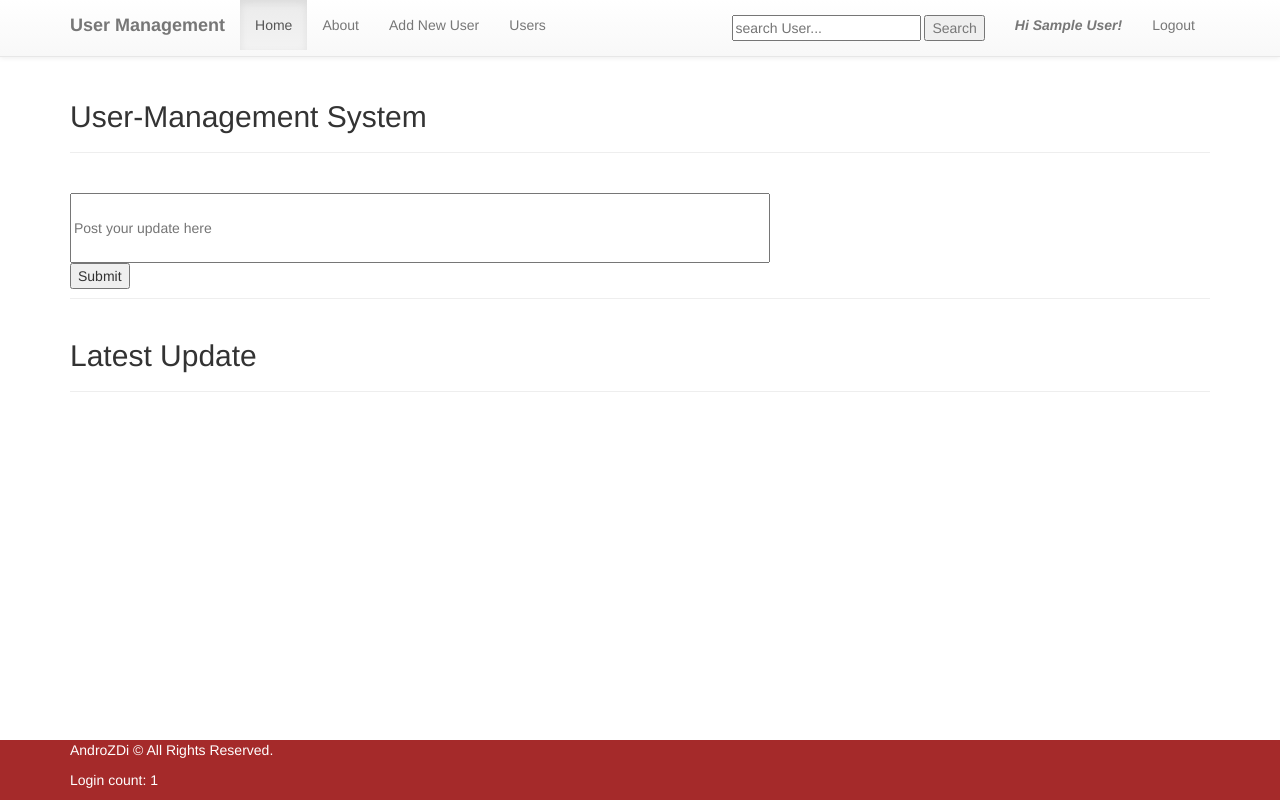
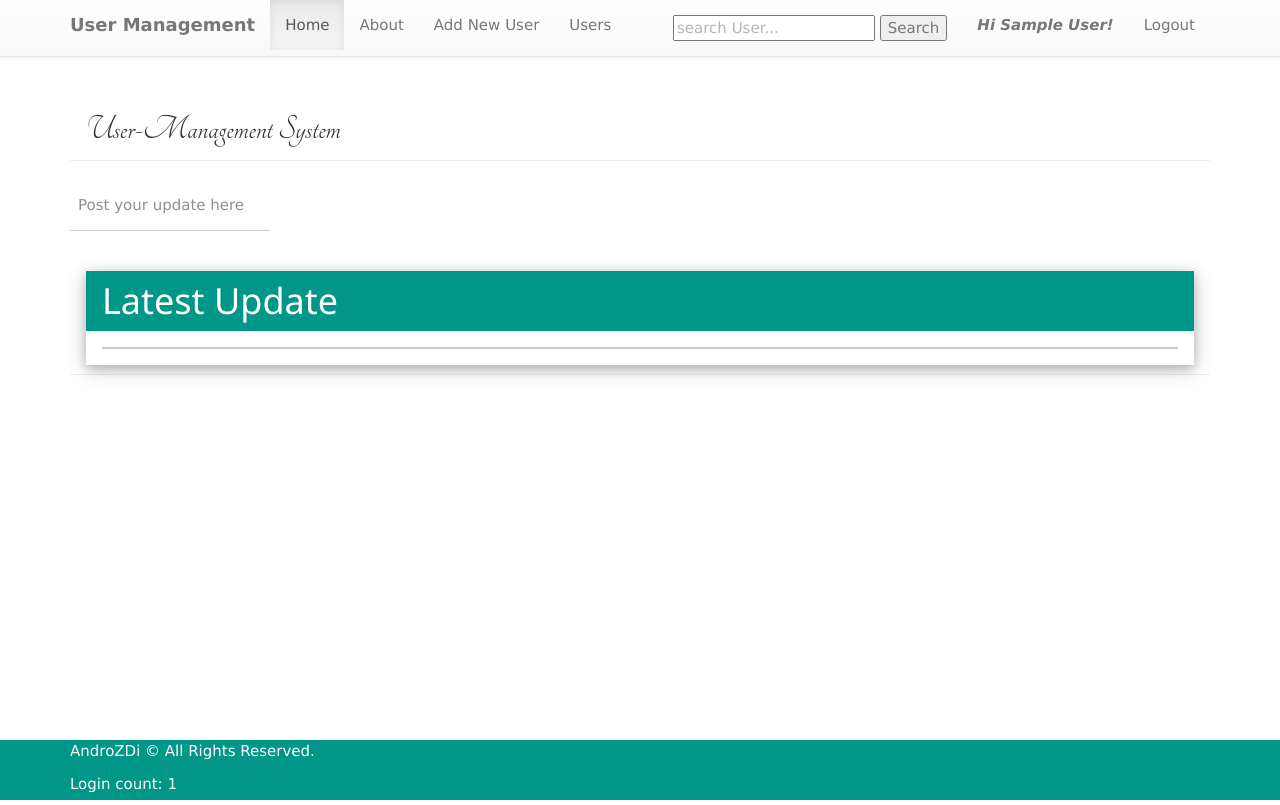
Before and after one commit to hriks/user_management, a Flask app: page / in a window 1280 px wide. Run offline with Flask 2, Linux system fonts and the light colour scheme; the visitor is signed in with stand-in values (Sample User, id 1); data that the repository does not hold is empty; some libraries are stand-ins or nearby versions.

Commit message:
better view for usermanagement

```diff
--- a/templates/layouts/main.html
+++ b/templates/layouts/main.html
@@ -17,6 +17,9 @@
 <link type="text/css" rel="stylesheet" href="/static/css/main.css" />
 <link type="text/css" rel="stylesheet" href="/static/css/main.responsive.css" />
 <link type="text/css" rel="stylesheet" href="/static/css/main.quickfix.css" />
+<link rel="stylesheet" href="https://www.w3schools.com/w3css/4/w3.css">
+<link rel="stylesheet" href="https://fonts.googleapis.com/css?family=Tangerine">
+<link rel="stylesheet" href="https://cdnjs.cloudflare.com/ajax/libs/font-awesome/4.7.0/css/font-awesome.min.css">
 <!-- /styles -->
 
 <!-- favicons -->
@@ -26,6 +29,7 @@
 <link rel="apple-touch-icon-precomposed" sizes="72x72" href="/static/ico/apple-touch-icon-72-precomposed.png">
 <link rel="apple-touch-icon-precomposed" href="/static/ico/apple-touch-icon-57-precomposed.png">
 <link rel="shortcut icon" href="/static/ico/favicon.png">
+
 <!-- /favicons -->
 
 <!-- scripts -->
@@ -112,7 +116,7 @@
 
   </div>
 
-  <div id="footer" style="background-color: brown; color: white">
+  <div class="w3-container w3-teal" id="footer" style="color: white">
     <div class="container">
       <p>AndroZDi &copy; All Rights Reserved. </p>
       {% if session['name'] %}
--- a/templates/pages/placeholder.home.html
+++ b/templates/pages/placeholder.home.html
@@ -1,44 +1,55 @@
 {% extends 'layouts/main.html' %}
 {% block title %}Home{% endblock %}
 {% block content %}
-
-<div class="page-header">
-    <h2>User-Management System</h2>
+{% block custom_style %}
+<div class="page-header w3-container">
+    <h2 class="w3-xxlarge" style="font-family: Tangerine, serif">User-Management System</h2>
 </div>
 {% if session['role'] %}
 
-<div class="page-header">
+<div>
     <form action = "message" id="message" method = post>
-        <input id =message name="message" type = "text" placeholder = "Post your update here" style="height: 70px; width: 700px">
-        </br>
-        <input name ="Post update" type="submit" />
+        <input class="w3-input w3-animate-input" id =message name="message" type = "text" placeholder = "Post your update here" style="height: 50px; width: 200px">
+        <input name ="Post update" type="hidden" />
     </form>
 </div>
 <div class="page-header">
-    <h2> Latest Update </h2>
+    <div class="w3-container">
+        <div class="w3-card-4" style="width:100%;">
+            <header class="w3-container w3-teal">
+                <h1>Latest Update</h1>
+            </header>
 
-    <table border="5px" style="border-style:outset; border-width:2px; padding-left:4px; padding-right:4px; padding-top:1px; padding-bottom:1px" bgcolor="#33CCFF" width="921">
+            <div class="w3-container">
+                <table width="921" class="w3-table w3-striped w3-panel w3-border w3-round-xlarge">
                 {% for message in messages %}
                     <tr>
-        <td style="text-align: center;font-size: 10px; background-color : #717D7E" width="150">
-            <font color="white" size="3">
-                <strong>{{message[1]}} </strong>Says
+                        <td style="text-align: center; font-family: Tangerine, serif" width="150">
+                            <font size="5">
+                                <i><strong>{{message[1]}} </strong></i>
                             </font>
-                {% if session['role'] == 'admin' %}
-                </br>
-                <form action="delete" method= POST >
-                    <button name="submit" value="{{ message[0] }}" type="submit" style="width: 100%">Delete</button>
-                </form>
-                {% endif %}
                         </td>
-        <td style="text-align: left;font-size: 10px; background-color : #E5DDDB">
+                        <td style="text-align: left; padding-left: 20px" width="770">
                             <font color="#000000" size="2">
                                 <strong> {{message[2]}}</strong>
                             </font>
                         </td>
+                        <td>
+                            {% if session['role'] == 'admin' %}
+                            <form action="delete" method= POST >
+                               <button class="w3-btn" name="submit" value="{{ message[0] }}" type="submit" style="width: 20%">
+                               <i class="fa fa-trash">
+                               </i>
+                               </button>
+                            </form>
+                            {% endif %}
+                        </td>
                     </tr>
                     {% endfor %}
                 </table>
+            </div>
+        </div>
+    </div>
 
     {{ message }}
 </div>
@@ -47,4 +58,5 @@
 {% else %}
 <p class="lead">Post your ideas or message's</p>
 {% endif %}
+{% endblock custom_style %}
 {% endblock %}
```
Also changed, not shown: templates/forms/login.html (+22 -7 lines), templates/forms/register.html (+22 -5 lines), templates/layouts/form.html (+3 -6 lines). Lines whose indentation alone changed are shown as unchanged.
